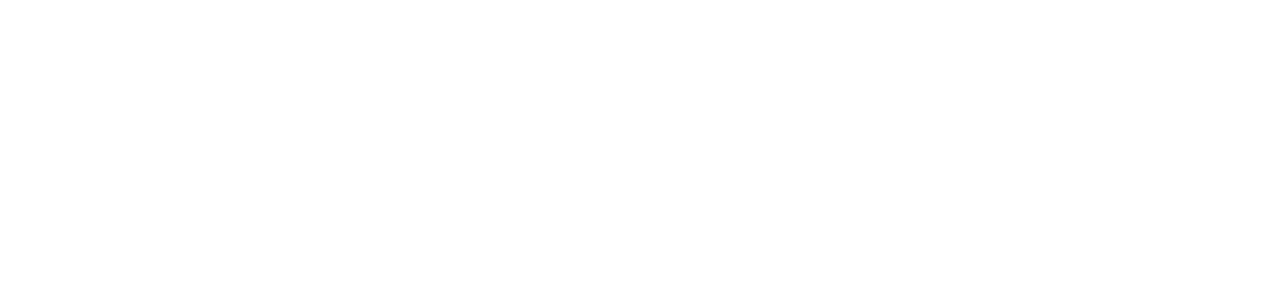
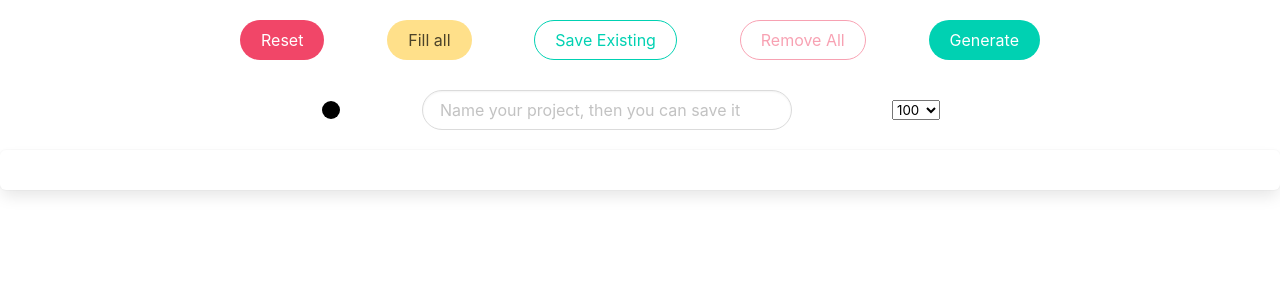
Before and after one commit to noubarkalost/Drawing, an Angular app: page / in a window 1280 px wide. Shown: the top 300 px of the page. Built offline with nearby package versions, Linux system fonts and the light colour scheme.

Commit message:
added a generate button

```diff
--- a/src/app/app-routing.module.ts
+++ b/src/app/app-routing.module.ts
@@ -1,7 +1,11 @@
 import { NgModule } from '@angular/core';
 import { RouterModule, Routes } from '@angular/router';
 
-const routes: Routes = [];
+const routes: Routes = [
+  {
+    path:"", loadChildren: ()=>import('./paint/paint.module').then(mod=>mod.PaintModule),
+  },
+];
 
 @NgModule({
   imports: [RouterModule.forRoot(routes)],
--- a/src/app/app.module.ts
+++ b/src/app/app.module.ts
@@ -3,6 +3,8 @@ import { BrowserModule } from '@angular/platform-browser';
 
 import { AppRoutingModule } from './app-routing.module';
 import { AppComponent } from './app.component';
+import {RegisterModule} from "./register/register.module";
+import {PaintModule} from "./paint/paint.module";
 
 @NgModule({
   declarations: [
@@ -10,7 +12,9 @@ import { AppComponent } from './app.component';
   ],
   imports: [
     BrowserModule,
-    AppRoutingModule
+    AppRoutingModule,
+    PaintModule,
+    RegisterModule
   ],
   providers: [],
   bootstrap: [AppComponent]
--- a/src/app/paint/canvas/canvas.component.html
+++ b/src/app/paint/canvas/canvas.component.html
@@ -7,10 +7,14 @@
           (click)="onFillCircles()">Fill all
   </button>
   <button class="button is-rounded is-outlined is-primary"
-          (click)="onSave()">Save Existing ( and/or ) Create New
+          (click)="onSave()">Save Existing
   </button>
+
   <button class="button is-danger is-rounded is-outlined" (click)="onDeleteAll()" [disabled]="!(projectList.length >= 2) ">
     Remove All
+  </button>
+  <button class="button is-rounded is-primary"
+          (click)="onGenerate()">Generate
   </button>
 </div>
 
--- a/src/app/paint/canvas/canvas.component.ts
+++ b/src/app/paint/canvas/canvas.component.ts
@@ -76,6 +76,10 @@ export class CanvasComponent implements OnInit {
   newId(): string {
     return String(Date.now());
   }
+  onGenerate(): void {
+    this.resetColors();
+    this.projectName = '';
+  }
 
   onSave(): void {
     if (this.isEmpty(this.circles) || !this.projectName) {
```
